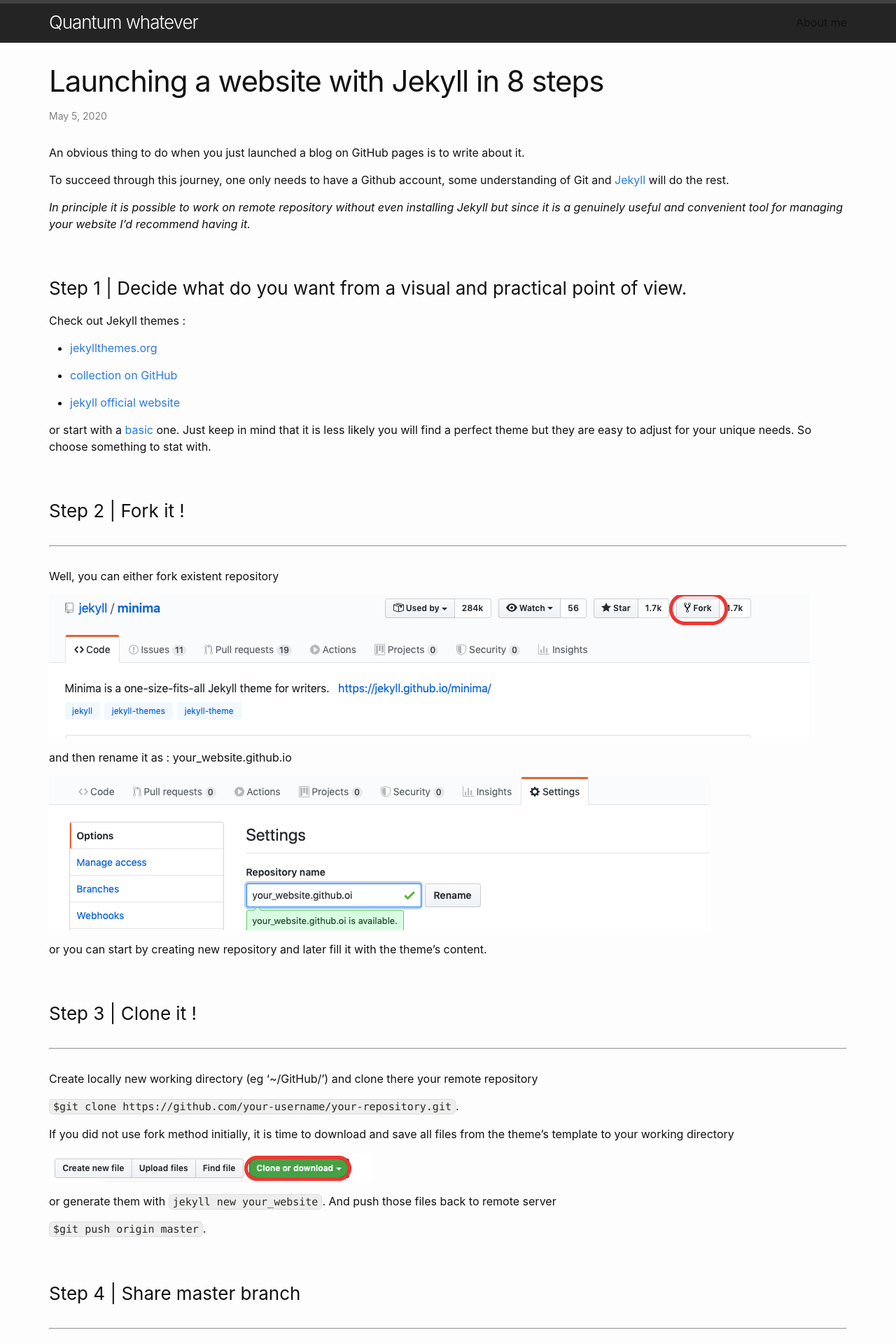
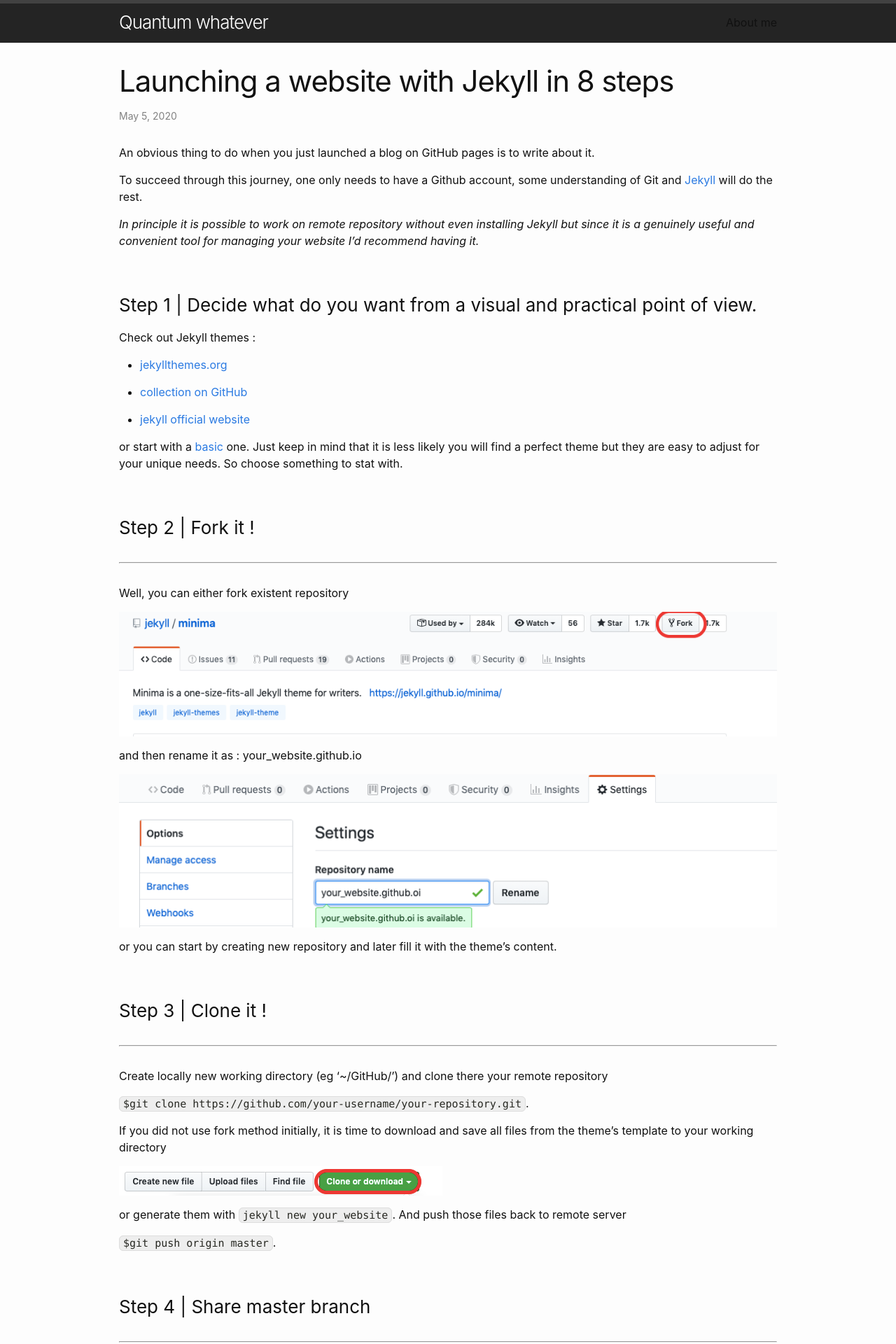
Before and after one commit to geonda/geonda.github.io, a Jekyll site: the page built from _posts/2020-05-05-starting-jekyll.md, in a window 1280 px wide. Shown: the top 1920 px of the page at 70% size. Built offline with Jekyll 4.4.1, drawn with Linux system fonts in a browser that asks for light colours; some web fonts are replaced.

Commit message:
Update initialize.scss

```diff
--- a/_sass/minima/initialize.scss
+++ b/_sass/minima/initialize.scss
@@ -14,10 +14,10 @@ $spacing-unit:     30px !default;
 $table-text-align: left !default;
 
 // Width of the content area
-$content-width:    1200px !default;
+$content-width:    1000px !default;
 
 $on-palm:          600px !default;
-$on-laptop:        1200px !default;
+$on-laptop:        1000px !default;
 
 $on-medium:        $on-palm !default;
 $on-large:         $on-laptop !default;
```
